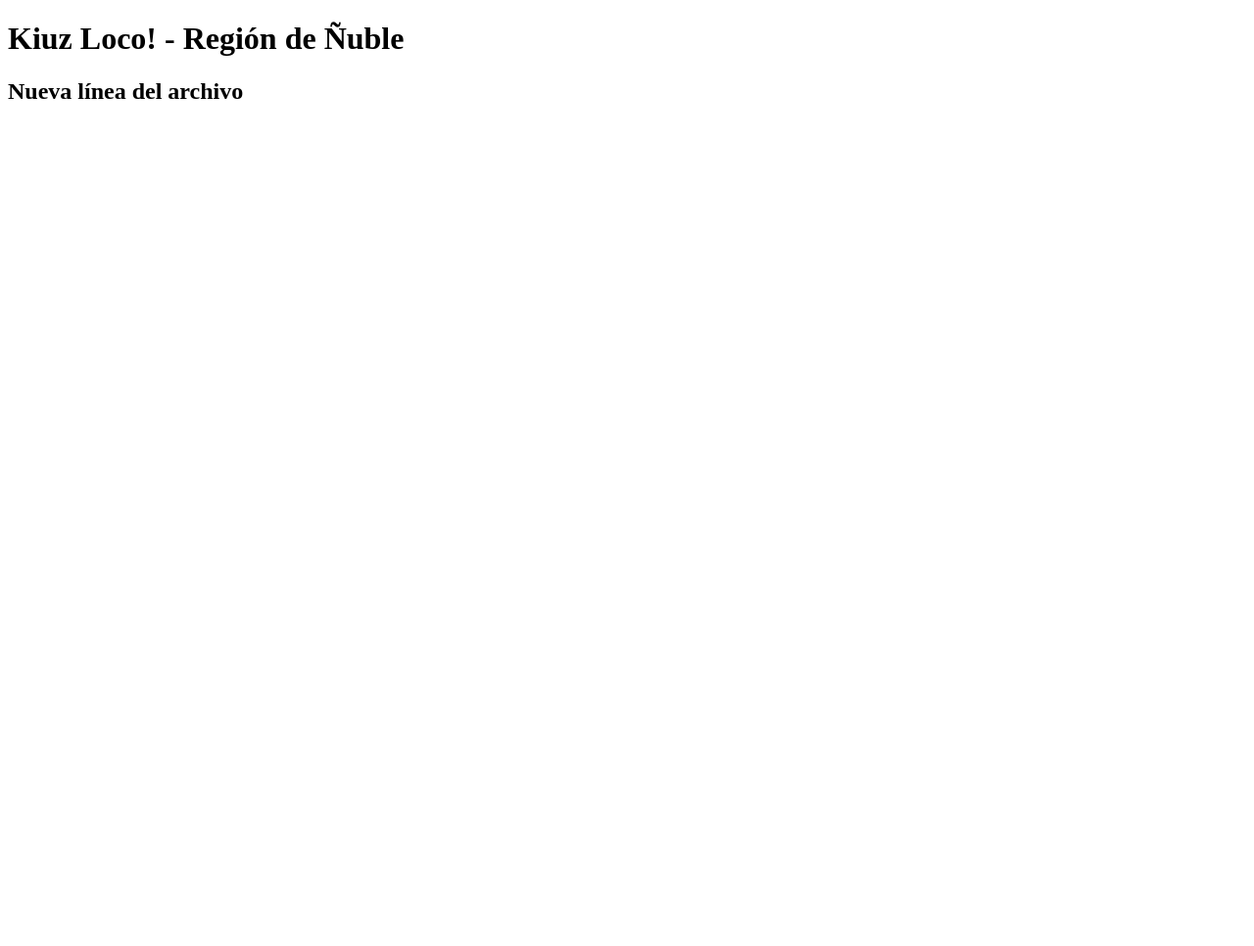
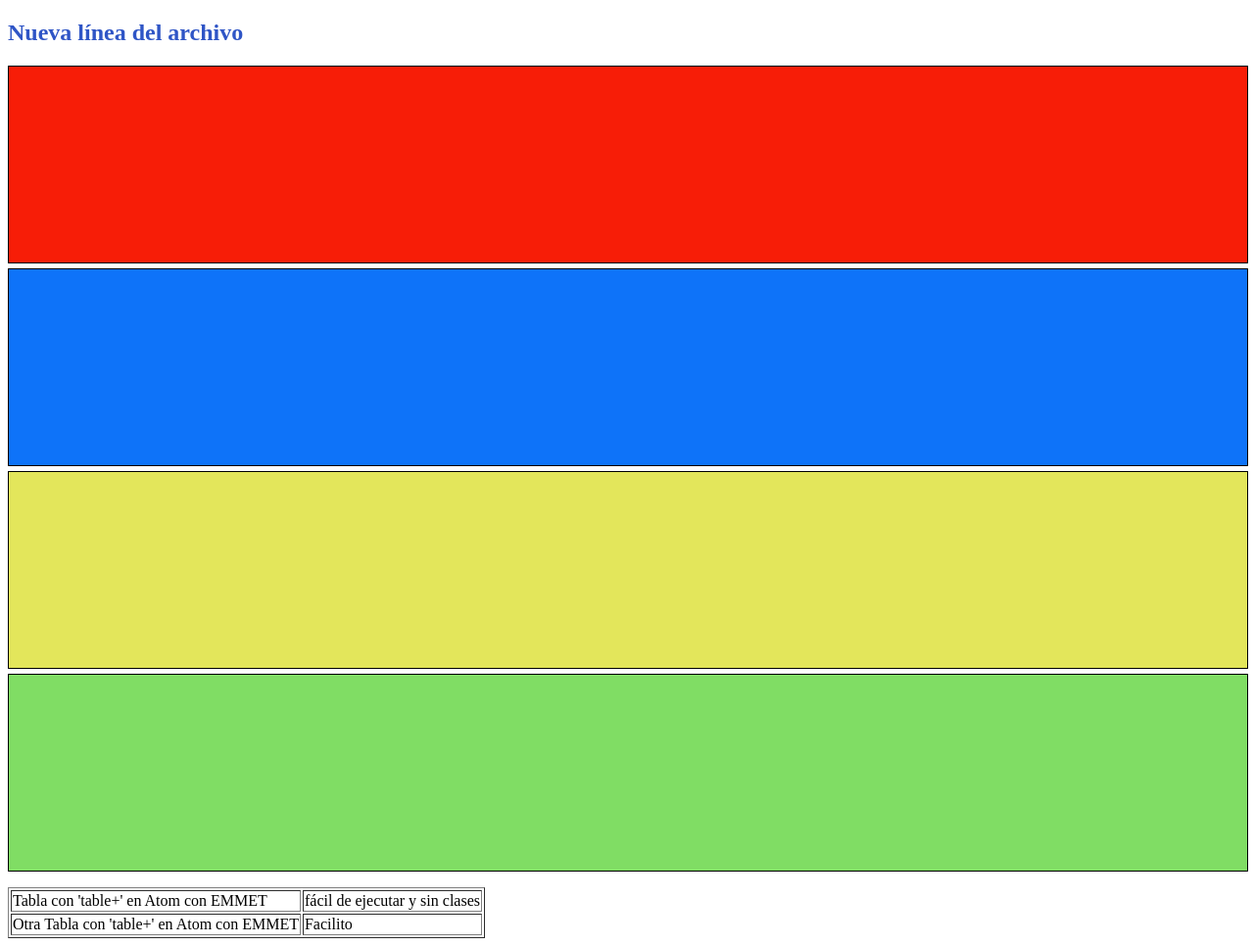
Before and after one commit to jborquez/PRUEBAS_PHP, a PHP site: page /curso_html2pdf/print_view.php in a window 1280 px wide. Shown: the whole page at 98% size. Before the commit the page ends 101 px from the top, so only its background shows below. Run offline with PHP 8.4, Linux system fonts and the light colour scheme.

Commit message:
Fin del curso html2pdf - resultado OK

```diff
--- a/curso_html2pdf/index.php
+++ b/curso_html2pdf/index.php
@@ -3,6 +3,7 @@ require __DIR__.'/vendor/autoload.php';
 
 use Spipu\Html2Pdf\Html2Pdf;
 
+if (isset($_POST['crear'])) {
     //Recoger el contenido de otro archivo
     ob_start(); // Función de PHP para recoger con un buffer lo que genera un HTML según elsiguiente 'require_once'
     require_once 'print_view.php';
@@ -12,4 +13,9 @@ $html = ob_get_clean(); // Almaceno el resultado del buffer 'ob_start()' en una
     $html2pdf = new Html2Pdf();
     $html2pdf->writeHTML($html); // Paso como parámetro la variable con el buffer del contenido del HTMLs
     $html2pdf->output('informe1.pdf');
+}
 ?>
+  <form action="" method="post">
+    <input type="text" name="titulo" value="" placeholder="Titulo"> <!-- Para llamada a print_view.php y extraer el título -->
+    <input type="submit" name="crear" value="Crear un PDF">
+  </form>
--- a/curso_html2pdf/print_view.php
+++ b/curso_html2pdf/print_view.php
@@ -6,9 +6,64 @@
   <meta http-equiv="X-UA-Compatible" content="ie=edge">
   <title>Generar PDF con PHP</title>
   <style type="text/css">
+  h2{
+    color: rgb(47, 85, 198);
+  }
+  #cajas{
+    width: 100%;
+  }
+  .caja{
+    /* width: 200px; */
+    width: 100%;
+    height: 200px;
+    border: 1px solid black;
+    background: #e7c181;
+    margin-bottom: 5px;
+  }
+  .roja{
+    background: #f71d07
+  }
+  .azul{
+    background: #0e73f9
+  }
+  .amarilla{
+    background: #e3e65b
+  }
+  .verde{
+    background: #80dd64
+  }
+  #cabecera img{
+    float: right;
+  }
   </style>
 </head>
 <body>
-  <h1>Kiuz Loco! - Región de Ñuble</h1><h2>Nueva línea del archivo</h2>
+    <?php
+    //var_dump($_POST); // Para enviar título a index.php y generar PDF  --> Muestra el arreglo de los datos en el pdf, como $array
+    if (isset($_POST['titulo'])): ?>
+  <div id="cabecera">
+    <img src="https://www.html2pdf.fr/img/_langue/es/logo.gif">
+    <h1><?=$_POST['titulo'] ?></h1>
+  </div>
+      <?php endif; ?>
+  <h2>Nueva línea del archivo</h2>
+  <p></p>
+  <div id="cajas">
+    <div class="caja roja"></div>
+    <div class="caja azul"></div>
+    <div class="caja amarilla"></div>
+    <div class="caja verde"></div>
+  </div>
+  <p></p>
+  <table border="1">
+    <tr>
+      <td>Tabla con 'table+' en Atom con EMMET</td>
+      <td>fácil de ejecutar y sin clases</td>
+    </tr>
+    <tr>
+      <td>Otra Tabla con 'table+' en Atom con EMMET</td>
+      <td>Facilito</td>
+    </tr>
+  </table>
 </body>
 </html>
```
Also changed, not shown: css/html2pdf.css (added). Lines whose indentation alone changed are shown as unchanged.
